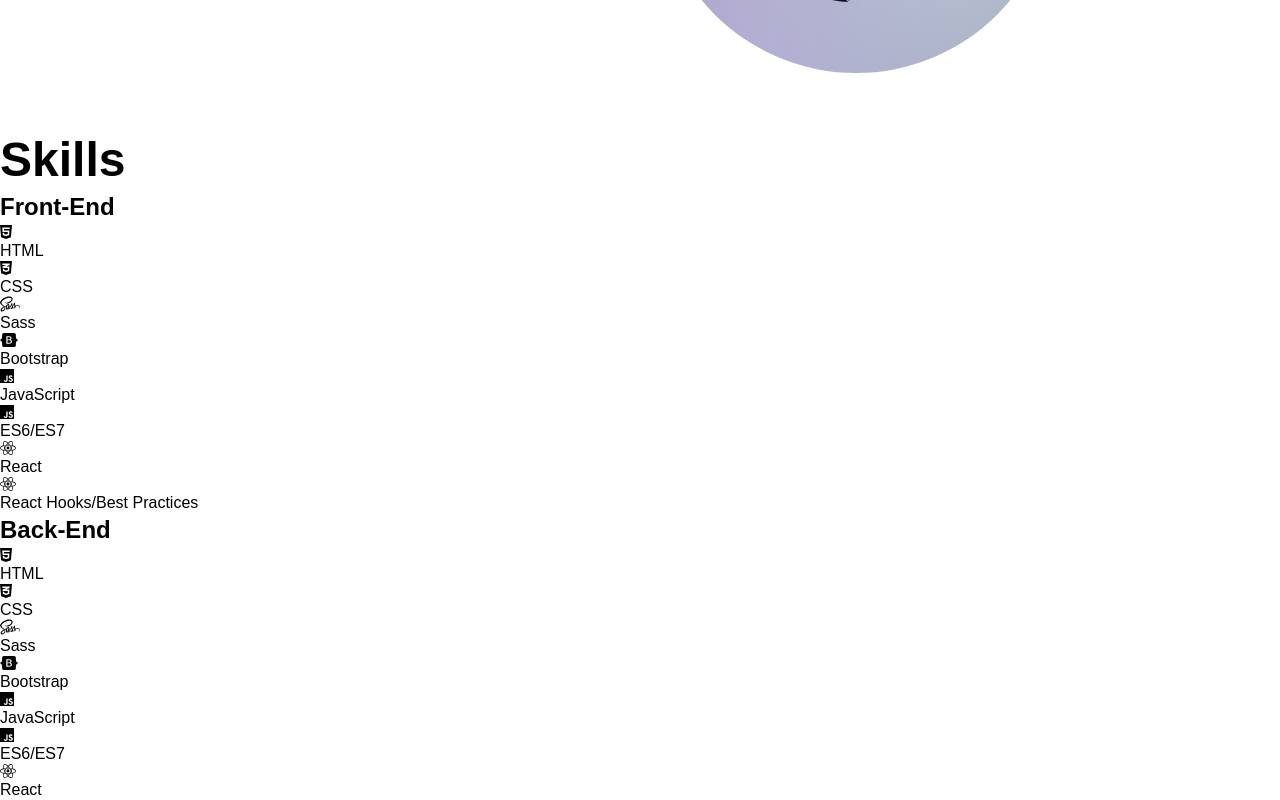
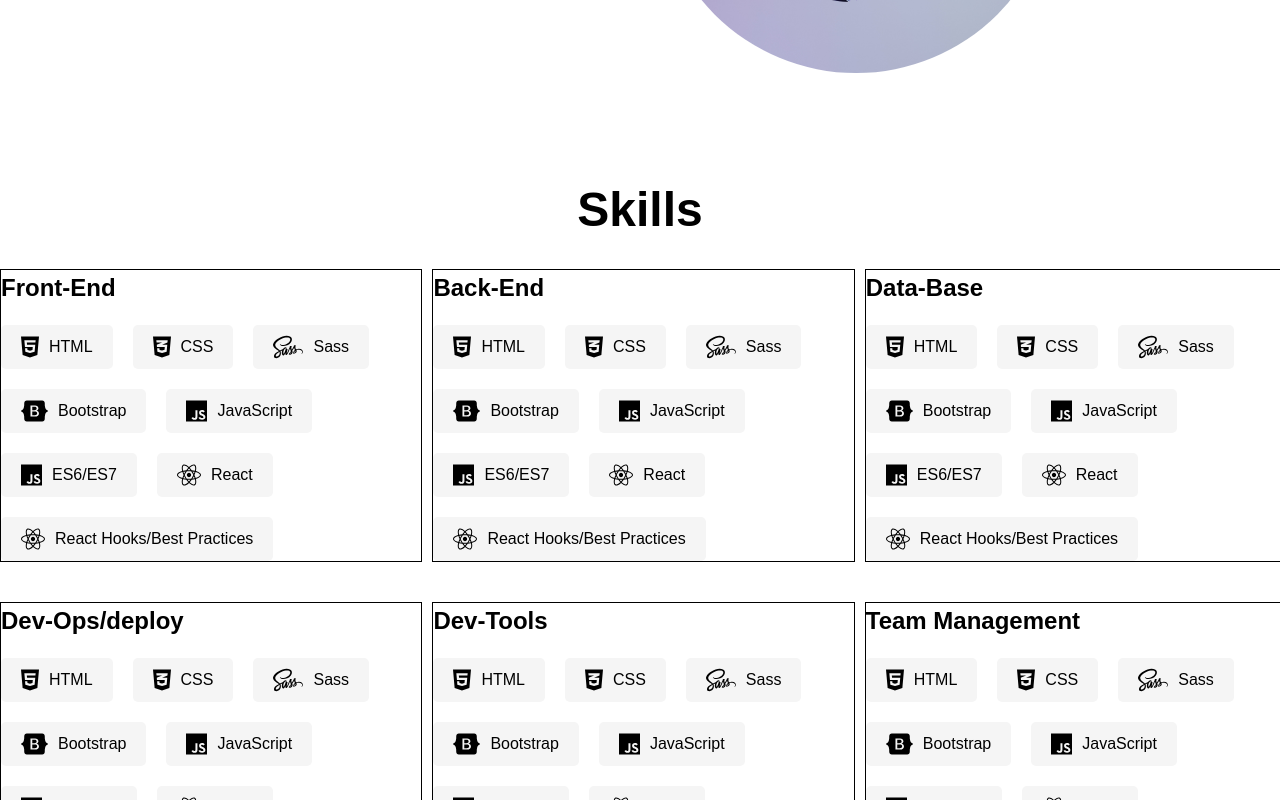
Before and after one commit to ahmad-mj/react-portfolio, a React (Create React App) app: page / in a window 1280 px wide. Shown: the part 540-1340 px from the top of the page. Built offline with nearby package versions, Linux system fonts and the light colour scheme; a web font is replaced by a local one.

Commit message:
Add styles to skills component

```diff
--- a/src/containers/skills/styles.scss
+++ b/src/containers/skills/styles.scss
@@ -0,0 +1,49 @@
+.skills-section {
+    padding: 50px 0;
+
+    .box {
+        display: grid;
+        grid-template-columns: 33% 33% 33%;
+        grid-template-rows: auto;
+        column-gap: 10px;
+    }
+
+    h2 {
+        text-align: center;
+        margin-bottom: 30px;
+    }
+
+    .skill-category {
+        margin-bottom: 40px;
+        border: 1px solid;
+
+        h3 {
+            font-size: 24px;
+            margin-bottom: 20px;
+        }
+
+        .skills {
+            display: flex;
+            flex-wrap: wrap;
+            gap: 20px;
+
+            .skill {
+                display: flex;
+                align-items: center;
+                padding: 10px 20px;
+                background-color: #f5f5f5;
+                border-radius: 5px;
+
+                svg {
+                    font-size: 24px;
+                    margin-right: 10px;
+                }
+
+                p {
+                    font-size: 16px;
+                    margin: 0;
+                }
+            }
+        }
+    }
+}
```
